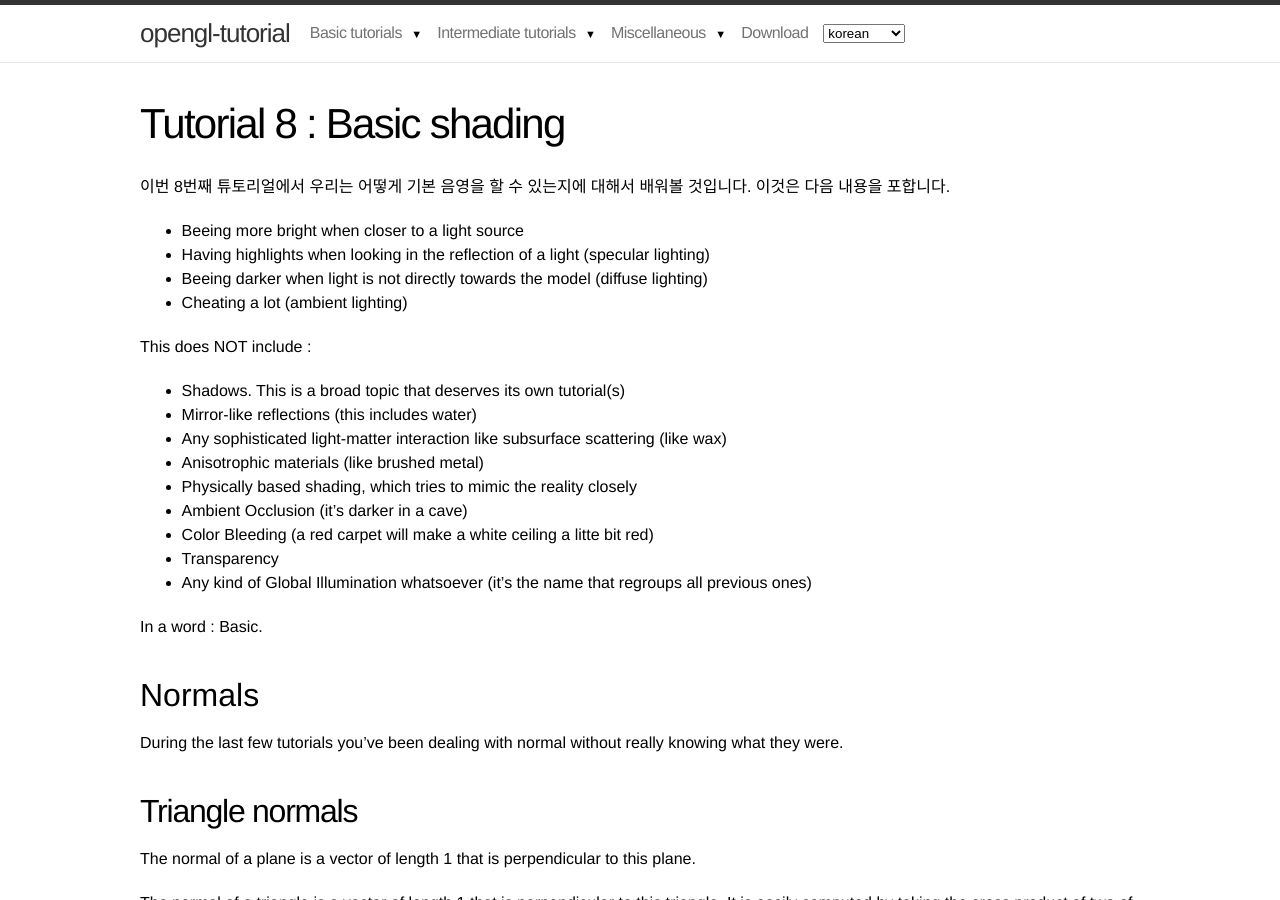
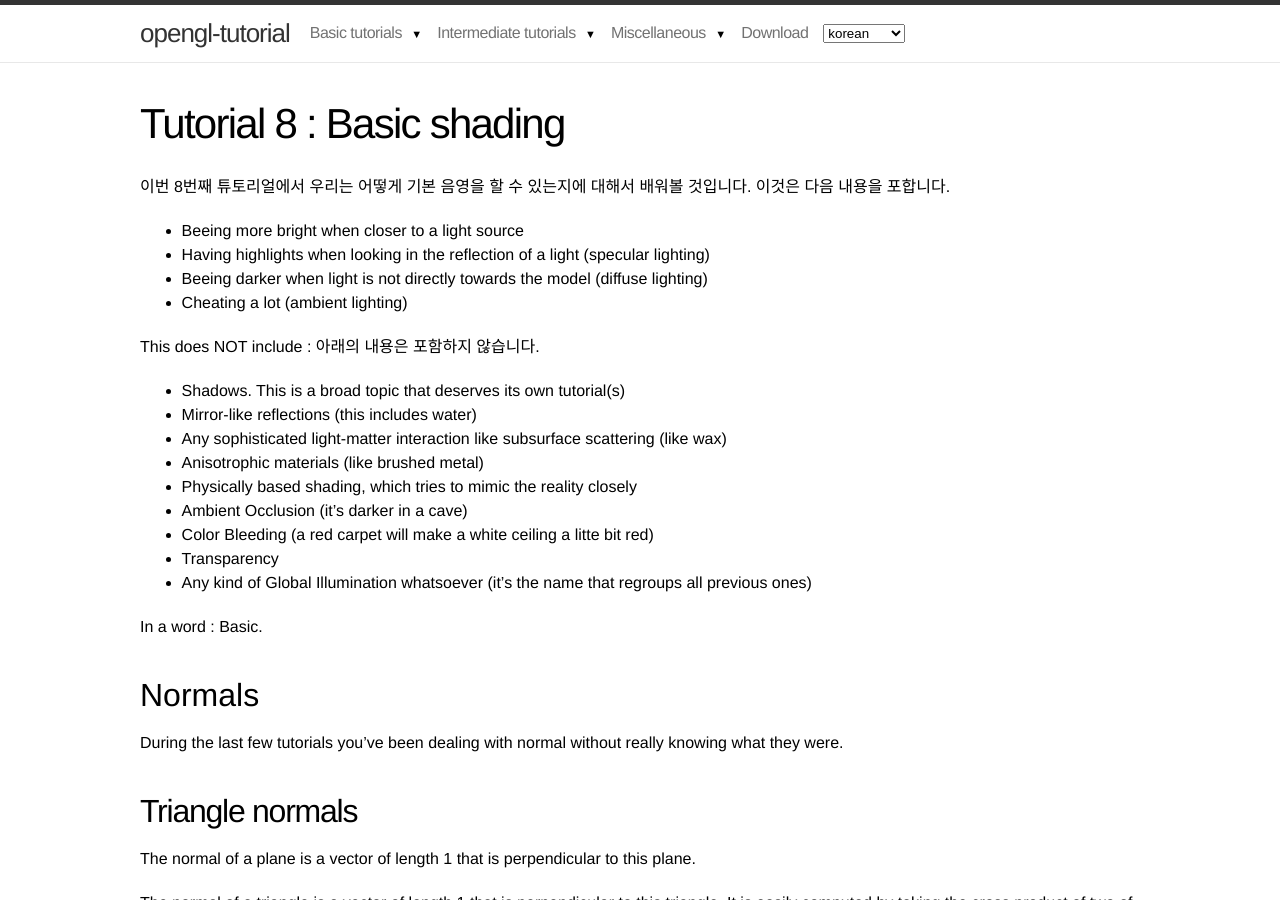
Before and after one commit to JinSungYoon/2018-1-OSS-L7, a Jekyll site: the page built from kr/beginners-tutorials/tutorial-8-basic-shading/index.markdown, in a window 1280 px wide and 900 px high. Built offline with Jekyll 4.4.1, drawn with Linux system fonts in a browser that asks for light colours.

Commit message:
index.markdown

```diff
--- a/kr/beginners-tutorials/tutorial-8-basic-shading/index.markdown
+++ b/kr/beginners-tutorials/tutorial-8-basic-shading/index.markdown
@@ -19,7 +19,7 @@
 * Cheating a lot (ambient lighting)
 
 This does NOT include :
-
+아래의 내용은 포함하지 않습니다.
 * Shadows. This is a broad topic that deserves its own tutorial(s)
 * Mirror-like reflections (this includes water)
 * Any sophisticated light-matter interaction like subsurface scattering (like wax)
```
